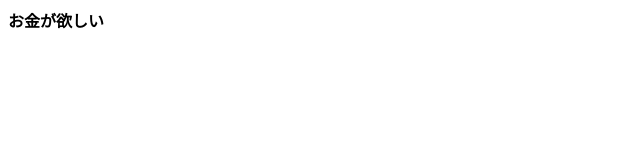
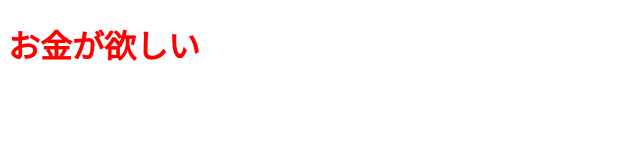
Before and after one commit to Purin1218/20240422-meijo, a plain HTML site: page index.html in a window 1280 px wide. Shown: the whole page, without its empty margins (0-640 px from the left). Drawn offline with Linux system fonts and the light colour scheme.

Commit message:
Update index.html

```diff
--- a/index.html
+++ b/index.html
@@ -5,6 +5,6 @@
     <title>タイトル</title>
   </head>
   <body>
-    <strong>お金が欲しい</strong>
+    <h1 style="color : red">お金が欲しい</h1>
   </body>
 </html>
```
